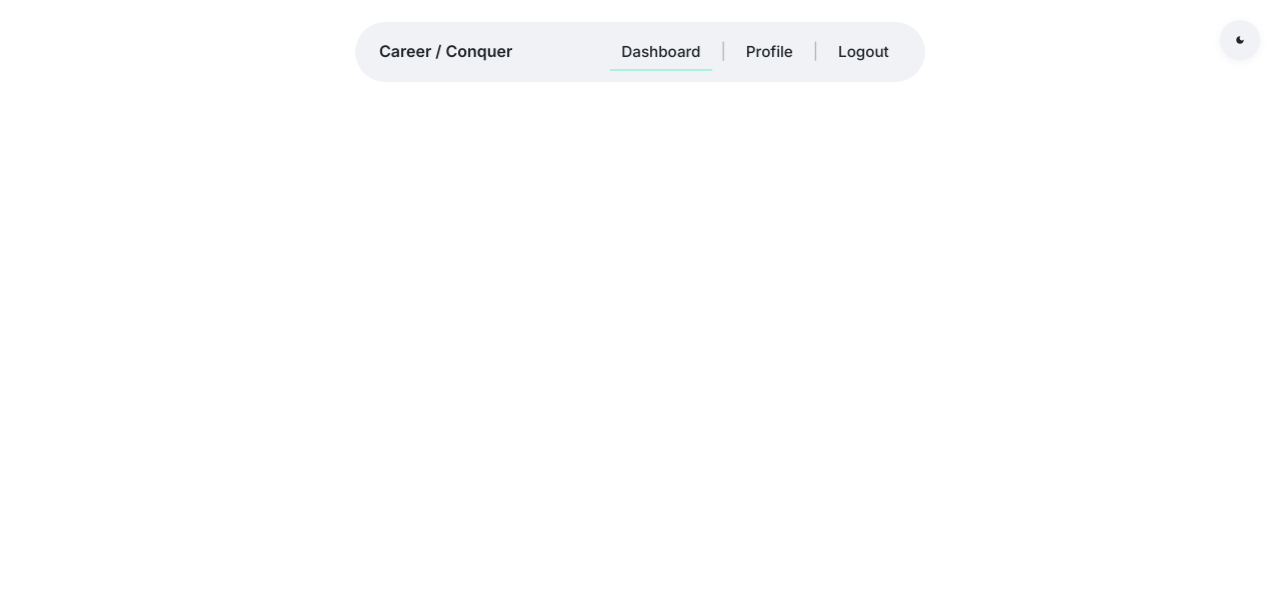
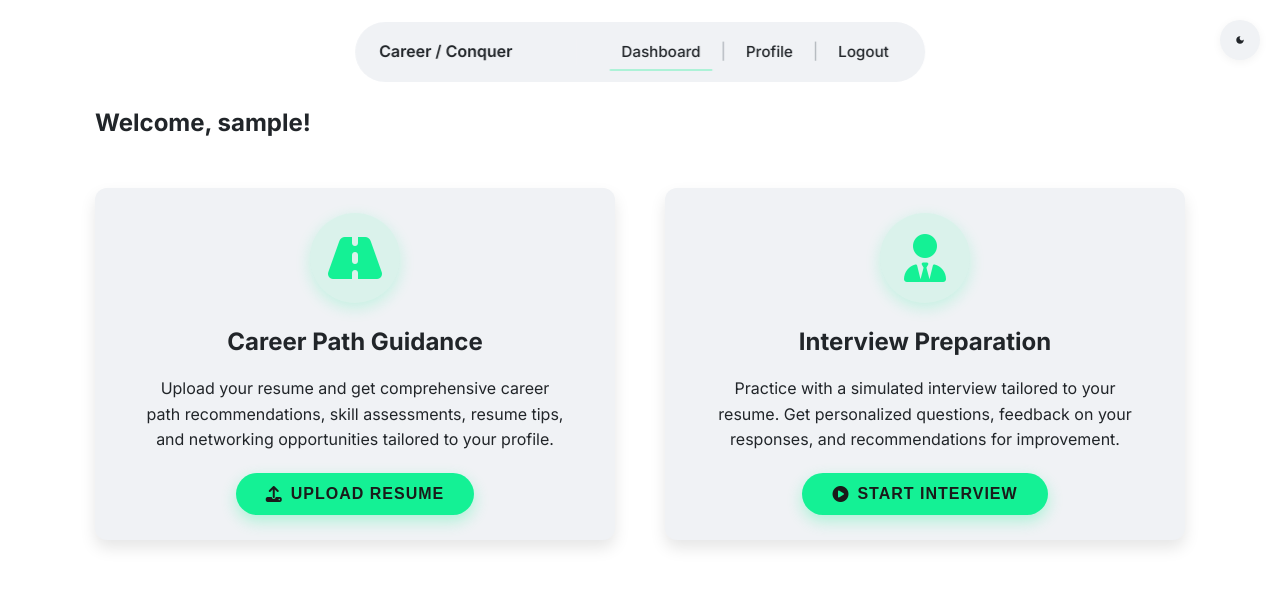
Before and after one commit to k8pil/TTT25-private, a Flask app: page /dashboard in a window 1280 px wide. Shown: the top 594 px of the page. Run offline with Flask 3, Linux system fonts and the light colour scheme; the visitor is signed in with stand-in values (Sample User, id 1); tables that the repository leaves empty hold one stand-in row (values such as "Sample post").

Commit message:
added dashboard

```diff
--- a/app.py
+++ b/app.py
@@ -55,7 +55,8 @@ def dashboard():
     if 'user_id' not in session:
         flash('Please log in.', 'error')
         return redirect(url_for('home'))
-    return render_template('dashboard.html')
+    user = User.query.get(session['user_id'])
+    return render_template('dashboard.html', user=user)
 
 
 @app.route('/profile')
--- a/static/modern.css
+++ b/static/modern.css
@@ -131,7 +131,7 @@ body {
 
 /* Content */
 .content {
-  padding: 90px 40px 40px;
+  padding: 40px 40px 40px;
   max-width: 1200px;
   margin: 0 auto;
   width: 100%;
--- a/templates/dashboard.html
+++ b/templates/dashboard.html
@@ -19,7 +19,139 @@
       href="https://fonts.googleapis.com/css2?family=Inter:wght@400;500;600;700&display=swap"
       rel="stylesheet"
     />
+    <link
+      rel="stylesheet"
+      href="https://cdnjs.cloudflare.com/ajax/libs/font-awesome/6.4.2/css/all.min.css"
+    />
     <script src="{{ url_for('static', filename='theme.js') }}"></script>
+    <style>
+      .card {
+        background-color: var(--bg-accent);
+        border-radius: 12px;
+        box-shadow: 0 8px 16px rgba(0, 0, 0, 0.1);
+        padding: 25px;
+        margin: 15px;
+        transition: all 0.3s ease;
+        text-align: center;
+        display: flex;
+        flex-direction: column;
+        align-items: center;
+      }
+
+      .card:hover {
+        transform: translateY(-5px);
+        box-shadow: 0 12px 20px rgba(0, 0, 0, 0.15);
+      }
+
+      .card-title {
+        font-size: 24px;
+        font-weight: 700;
+        margin-bottom: 15px;
+        color: var(--primary-color);
+      }
+
+      .card-description {
+        font-size: 16px;
+        line-height: 1.6;
+        margin-bottom: 20px;
+        max-width: 90%;
+      }
+
+      .card-btn {
+        background-color: rgb(20, 241, 149);
+        color: #1a1a1a;
+        border: none;
+        border-radius: 30px;
+        padding: 12px 30px;
+        font-weight: 600;
+        font-size: 16px;
+        cursor: pointer;
+        transition: all 0.3s ease;
+        position: relative;
+        overflow: hidden;
+        box-shadow: 0 6px 15px rgba(20, 241, 149, 0.3);
+        margin-top: 20px;
+        text-transform: uppercase;
+        letter-spacing: 1px;
+        display: inline-flex;
+        align-items: center;
+        justify-content: center;
+      }
+
+      .card-btn:hover {
+        background-color: rgb(16, 218, 134);
+        box-shadow: 0 8px 20px rgba(20, 241, 149, 0.5);
+        transform: translateY(-3px);
+      }
+
+      .card-btn:active {
+        transform: translateY(0);
+        box-shadow: 0 4px 10px rgba(20, 241, 149, 0.3);
+      }
+
+      .card-btn::before {
+        content: '';
+        position: absolute;
+        top: 0;
+        left: -100%;
+        width: 100%;
+        height: 100%;
+        background: linear-gradient(
+          90deg,
+          transparent,
+          rgba(255, 255, 255, 0.2),
+          transparent
+        );
+        transition: 0.5s;
+      }
+
+      .card-btn:hover::before {
+        left: 100%;
+      }
+
+      .wrapper {
+        display: flex;
+        flex-direction: row;
+        gap: 20px;
+      }
+
+      @media (max-width: 768px) {
+        .wrapper {
+          flex-direction: column;
+        }
+      }
+
+      .left, .right {
+        flex: 1;
+      }
+
+      .card-icon {
+        font-size: 48px;
+        color: rgb(20, 241, 149);
+        margin-bottom: 20px;
+        background-color: rgba(20, 241, 149, 0.1);
+        width: 90px;
+        height: 90px;
+        border-radius: 50%;
+        display: flex;
+        align-items: center;
+        justify-content: center;
+        transition: all 0.3s ease;
+        box-shadow: 0 5px 15px rgba(20, 241, 149, 0.2);
+      }
+
+      .card:hover .card-icon {
+        transform: scale(1.1);
+        background-color: rgba(20, 241, 149, 0.2);
+        box-shadow: 0 8px 25px rgba(20, 241, 149, 0.3);
+      }
+
+      .welcome {
+        text-align: left;
+        margin-bottom: 30px;
+        margin-left: 15px;
+      }
+    </style>
   </head>
   <body>
     <!-- Theme Toggle Button -->
@@ -44,7 +176,39 @@
 
     <div class="dashboard-container">
       <div class="content">
-        <!-- FILLER -->
+        <div class="welcome">
+          <h2>Welcome, {{ user.username }}!</h2>
+        </div>
+        <div class="wrapper">
+          <div class="left">
+            <div class="card">
+              <div class="card-icon">
+                <i class="fas fa-road"></i>
+              </div>
+              <div class="card-title">Career Path Guidance</div>
+              <div class="card-description" style="margin-bottom: 0px;">
+                Upload your resume and get comprehensive career path recommendations, skill assessments, resume tips, and networking opportunities tailored to your profile.
+              </div>
+              <button class="card-btn">
+                <i class="fas fa-upload me-2" style="margin-right: 8px;"></i>Upload Resume
+              </button>
+            </div>
+          </div>
+          <div class="right">
+            <div class="card">
+              <div class="card-icon">
+                <i class="fas fa-user-tie"></i>
+              </div>
+              <div class="card-title">Interview Preparation</div>
+              <div class="card-description" style="margin-bottom: 0px;">
+                Practice with a simulated interview tailored to your resume. Get personalized questions, feedback on your responses, and recommendations for improvement.
+              </div>
+              <button class="card-btn">
+                <i class="fas fa-play-circle me-2" style="margin-right: 8px;"></i>Start Interview
+              </button>
+            </div>
+          </div>
+        </div>
       </div>
     </div>
   </body>
```
